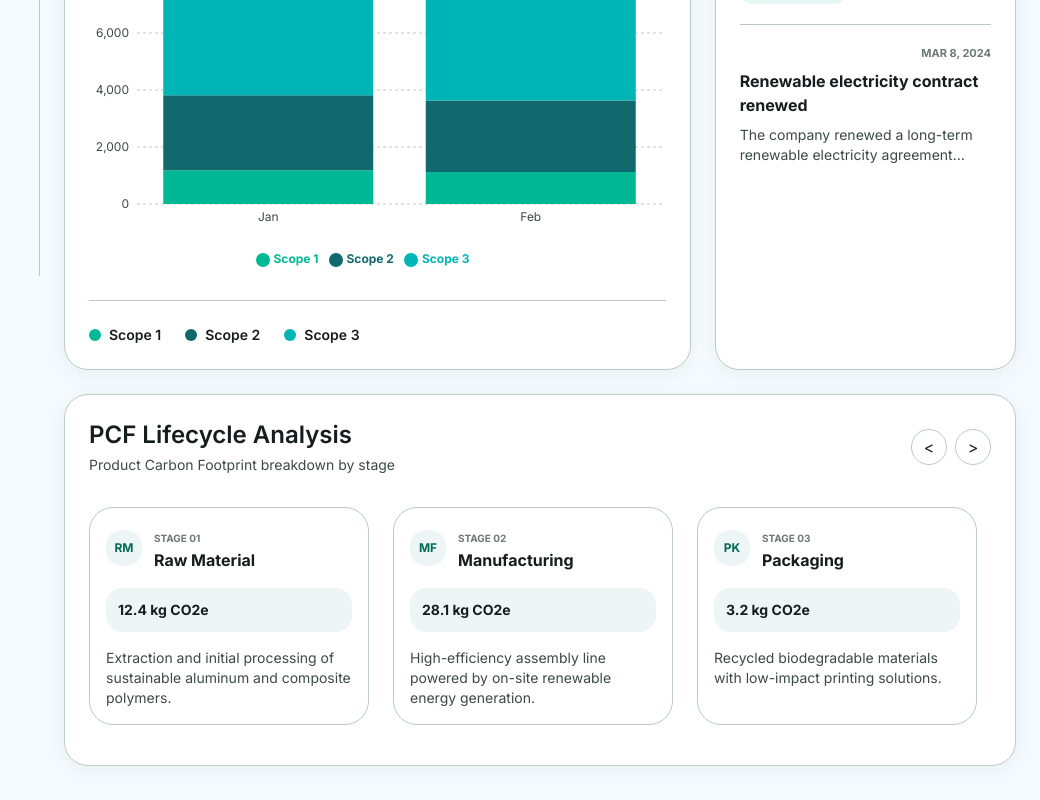
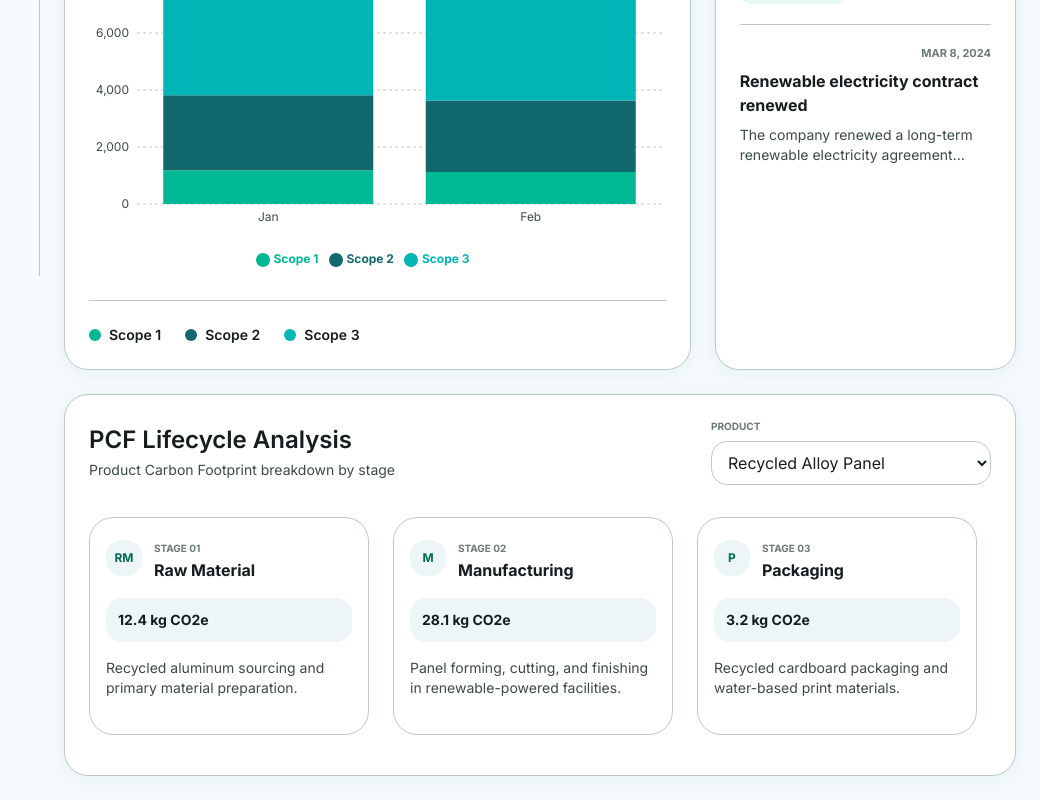
Before and after one commit to xode114kr1/hanaloop-demo, a Next.js app: page / in a window 1280 px wide. Shown: the part 524-1324 px from the top of the page, without its empty margins (240-1280 px from the left). Built offline with nearby package versions, Linux system fonts and the light colour scheme.

Commit message:
feat: PCF 제품 선택 드롭다운 추가
- 회사별 제품 목록을 PCF Lifecycle 섹션에 전달

- 선택한 제품의 PCF 단계만 표시하도록 연결

```diff
--- a/src/app/(dashboard)/_components/LifecycleSection.tsx
+++ b/src/app/(dashboard)/_components/LifecycleSection.tsx
@@ -1,6 +1,46 @@
-import { lifecycleStages } from "./dashboard-data";
+"use client";
 
-export function LifecycleSection() {
+import { useMemo, useState } from "react";
+import type { Product, ProductPcf } from "@/types/product";
+
+type LifecycleSectionProps = {
+  productPcfs: ProductPcf[];
+  products: Product[];
+};
+
+function getStageIcon(stageName: string) {
+  return stageName
+    .split(" ")
+    .map((word) => word[0])
+    .join("")
+    .slice(0, 2)
+    .toUpperCase();
+}
+
+export function LifecycleSection({
+  productPcfs,
+  products,
+}: LifecycleSectionProps) {
+  const [selectedProductId, setSelectedProductId] = useState(
+    () => products[0]?.id ?? "",
+  );
+  const activeProductId = products.some(
+    (product) => product.id === selectedProductId,
+  )
+    ? selectedProductId
+    : (products[0]?.id ?? "");
+
+  const selectedProduct = products.find(
+    (product) => product.id === activeProductId,
+  );
+  const lifecycleStages = useMemo(
+    () =>
+      productPcfs
+        .filter((pcf) => pcf.productId === activeProductId)
+        .sort((left, right) => left.stageOrder - right.stageOrder),
+    [activeProductId, productPcfs],
+  );
+
   return (
     <section className="dashboard-card overflow-hidden p-(--space-md)">
       <div className="mb-8 flex flex-col justify-between gap-4 sm:flex-row sm:items-center">
@@ -12,36 +52,55 @@ export function LifecycleSection() {
             Product Carbon Footprint breakdown by stage
           </p>
         </div>
-        <div className="flex gap-2">
-          <button className="flex h-9 w-9 items-center justify-center rounded-full border border-(--outline-variant) font-bold hover:bg-(--surface-container-low)">
-            &lt;
-          </button>
-          <button className="flex h-9 w-9 items-center justify-center rounded-full border border-(--outline-variant) font-bold hover:bg-(--surface-container-low)">
-            &gt;
-          </button>
+        <label className="flex w-full flex-col gap-2 sm:w-70">
+          <span className="text-tiny font-bold uppercase text-(--outline)">
+            Product
+          </span>
+          <select
+            className="h-11 w-full rounded-lg border border-(--outline-variant) bg-(--surface-container-lowest) px-3 text-sm font-semibold text-(--on-surface) outline-none transition focus:border-(--primary-container) focus:shadow-(--focus-ring)"
+            disabled={products.length === 0}
+            onChange={(event) => setSelectedProductId(event.target.value)}
+            value={activeProductId}
+          >
+            {products.map((product) => (
+              <option key={product.id} value={product.id}>
+                {product.name}
+              </option>
+            ))}
+          </select>
+        </label>
       </div>
+
+      {products.length === 0 ? (
+        <div className="rounded-lg border border-(--outline-variant) p-5 text-sm font-semibold text-(--on-surface-variant)">
+          No products available for this company
         </div>
+      ) : lifecycleStages.length === 0 ? (
+        <div className="rounded-lg border border-(--outline-variant) p-5 text-sm font-semibold text-(--on-surface-variant)">
+          No PCF lifecycle data available for {selectedProduct?.name}
+        </div>
+      ) : (
         <div className="custom-scrollbar flex snap-x gap-6 overflow-x-auto pb-4">
           {lifecycleStages.map((stage) => (
             <article
               className="min-w-70 snap-start rounded-xl border border-(--outline-variant) bg-white p-4 transition hover:border-(--primary-container)"
-            key={stage.stage}
+              key={stage.id}
             >
               <div className="mb-4 flex items-center gap-3">
                 <span className="flex h-9 w-9 shrink-0 items-center justify-center rounded-lg bg-(--surface-container-low) text-xs font-bold text-(--primary)">
-                {stage.icon}
+                  {getStageIcon(stage.stageName)}
                 </span>
                 <div>
                   <span className="text-tiny font-bold uppercase text-(--outline)">
-                  Stage {stage.stage}
+                    Stage {stage.stageOrder.toString().padStart(2, "0")}
                   </span>
                   <h3 className="font-bold text-(--on-surface)">
-                  {stage.name}
+                    {stage.stageName}
                   </h3>
                 </div>
               </div>
               <div className="mb-4 rounded-lg bg-(--surface-container-low) p-3 text-sm font-bold text-(--on-surface)">
-              {stage.emissions}
+                {stage.emissions.toLocaleString()} kg CO2e
               </div>
               <p className="text-sm text-(--on-surface-variant)">
                 {stage.description}
@@ -49,6 +108,7 @@ export function LifecycleSection() {
             </article>
           ))}
         </div>
+      )}
     </section>
   );
 }
--- a/src/app/(dashboard)/page.tsx
+++ b/src/app/(dashboard)/page.tsx
@@ -5,6 +5,8 @@ import { TopBar } from "./_components/TopBar";
 import { PostPanel } from "./_components/PostPanel";
 import { Sidebar } from "./_components/Sidebar";
 import { mockCompanies } from "@/mocks/companies";
+import { mockProductPcfs } from "@/mocks/product-pcfs";
+import { mockProducts } from "@/mocks/products";
 
 type DashboardPageProps = {
   searchParams: Promise<{ companyId?: string | string[] }>;
@@ -15,11 +17,19 @@ export default async function DashboardPage({
 }: DashboardPageProps) {
   const { companyId } = await searchParams;
   const selectedCompanyId = Array.isArray(companyId) ? companyId[0] : companyId;
+  const activeCompanyId = selectedCompanyId ?? mockCompanies[0]?.id;
   const companies = mockCompanies.map(({ country, id, name }) => ({
     country,
     id,
     name,
   }));
+  const products = mockProducts.filter(
+    (product) => product.companyId === activeCompanyId,
+  );
+  const productIds = new Set(products.map((product) => product.id));
+  const productPcfs = mockProductPcfs.filter((pcf) =>
+    productIds.has(pcf.productId),
+  );
 
   return (
     <main className="dashboard-shell">
@@ -40,7 +50,7 @@ export default async function DashboardPage({
             <PostPanel companyId={selectedCompanyId} />
           </section>
 
-          <LifecycleSection />
+          <LifecycleSection productPcfs={productPcfs} products={products} />
         </div>
       </div>
     </main>
```
Lines whose indentation alone changed are shown as unchanged.
